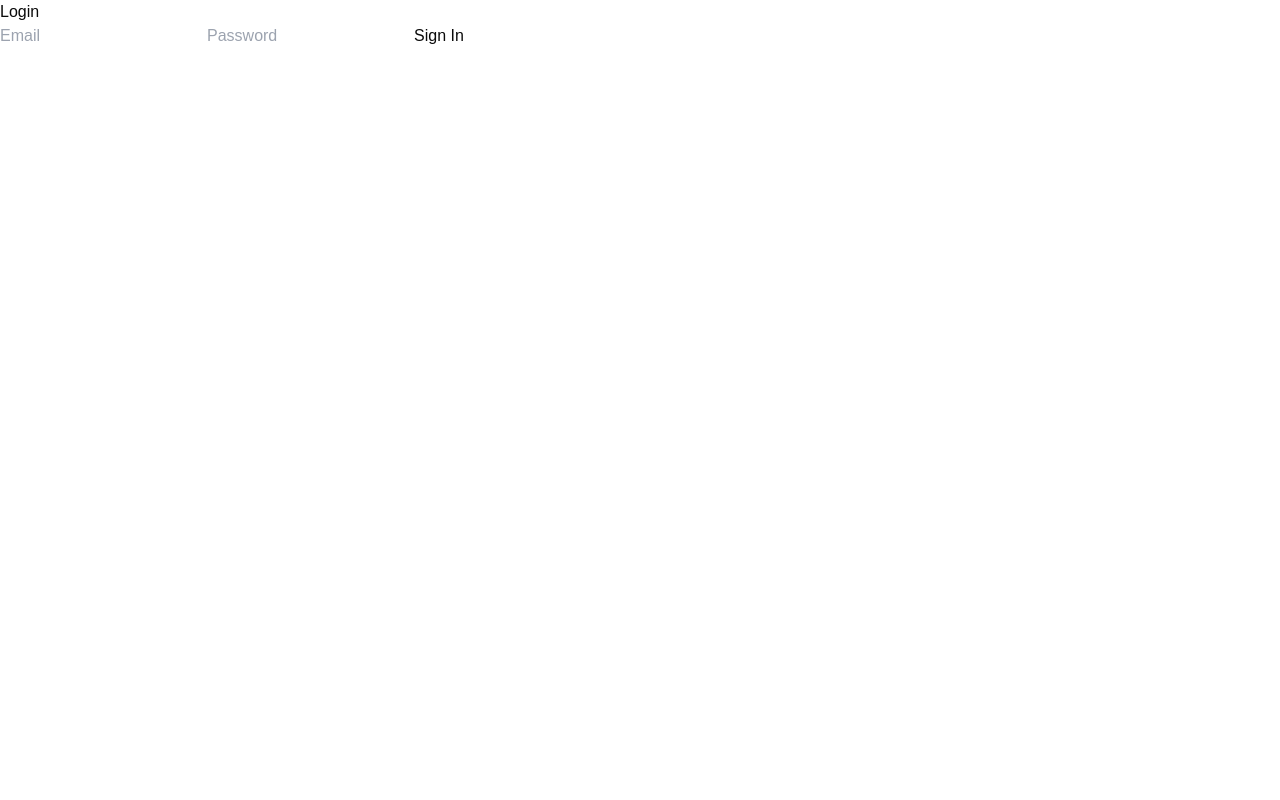
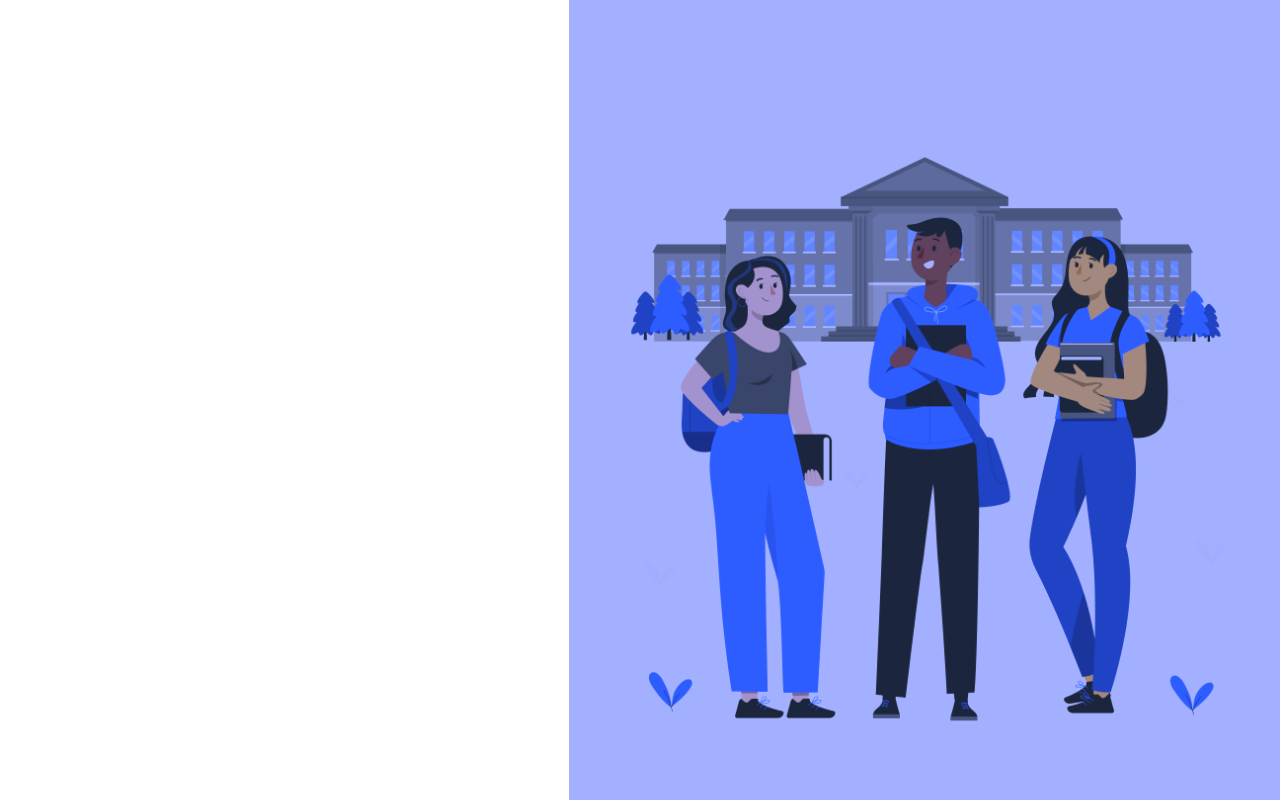
Before and after one commit to Kanwar-Ghuman/linkerr, a Next.js app: page /auth/signup in a window 1280 px wide. Built offline with nearby package versions, Linux system fonts and the light colour scheme.

Commit message:
Added image

```diff
--- a/app/(main)/auth/login/page.tsx
+++ b/app/(main)/auth/login/page.tsx
@@ -2,14 +2,5 @@
 import React from "react";
 
 export default function LoginPage() {
-  return (
-    <div>
-      <h1>Login</h1>
-      <form>
-        <input type="email" placeholder="Email" />
-        <input type="password" placeholder="Password" />
-        <button type="submit">Sign In</button>
-      </form>
-    </div>
-  );
+  return <div></div>;
 }
--- a/app/(main)/auth/signup/page.tsx
+++ b/app/(main)/auth/signup/page.tsx
@@ -1,15 +1,30 @@
 "use client";
 import React from "react";
+import Image from "next/image";
 
 export default function SignUpPage() {
   return (
-    <div>
-      <h1>Login</h1>
-      <form>
-        <input type="email" placeholder="Email" />
-        <input type="password" placeholder="Password" />
-        <button type="submit">Sign In</button>
-      </form>
+    <div className="min-h-screen flex overflow-hidden">
+      {/* Left half - white background */}
+
+      {/* Right half - blue background with image */}
+      <div className="w-1/2 bg-white rounded-tr-[50px] rounded-br-[50px]"></div>
+      <div style={{ background: "#A2B0FF" }}>
+        <div className="flex justify-end h-screen">
+          <Image
+            src="/image.png"
+            alt="Right side image"
+            width={800}
+            height={1000}
+            className="object-contain h-full"
+            priority
+            style={{
+              mixBlendMode: "multiply",
+              filter: "brightness(1.1)",
+            }}
+          />
+        </div>
+      </div>
     </div>
   );
 }
```
Also changed, not shown: public/image.png (added).
